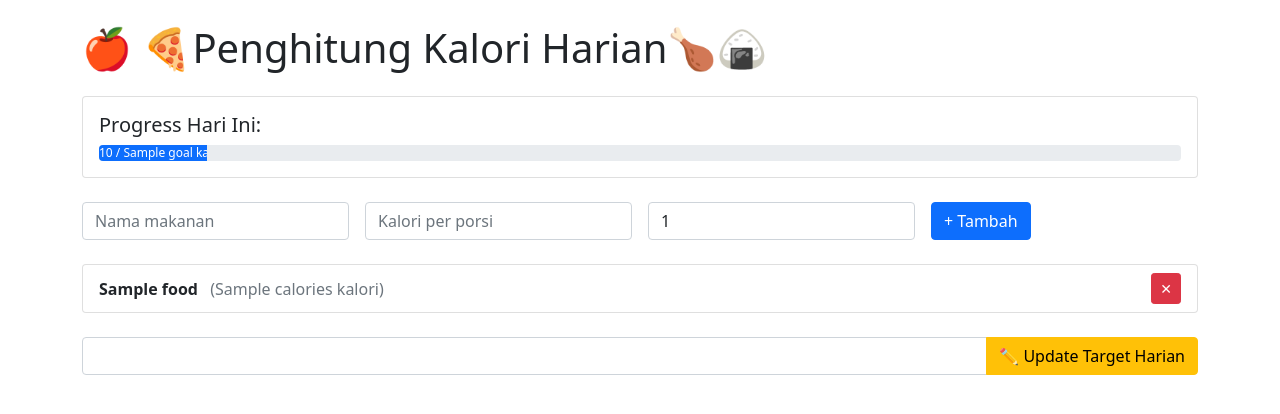
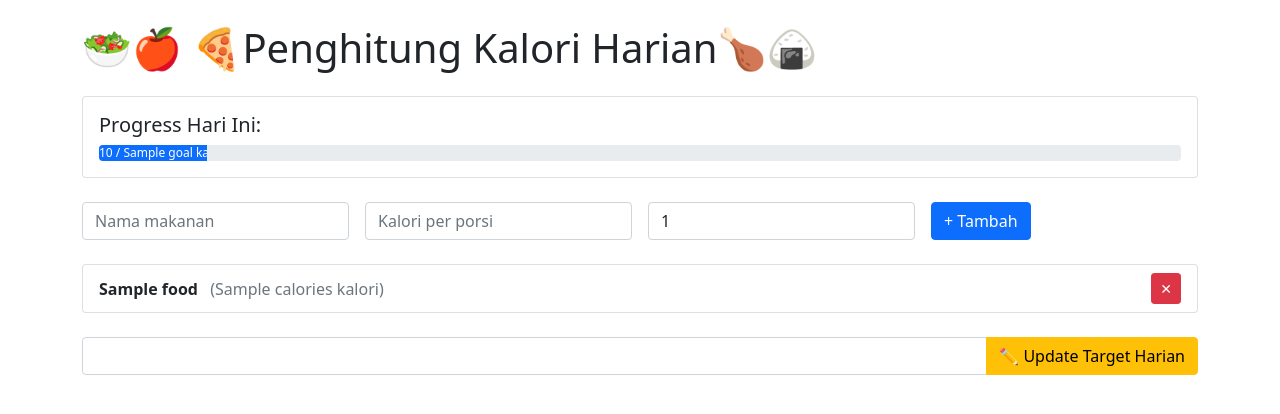
Before and after one commit to IhsanTafaquh-coder-dev/kalori-traker, a Flask app: template app/templates/index.html in a window 1280 px wide. Shown: the top 414 px of the page. Run offline with Flask 3, Linux system fonts and the light colour scheme; the template is opened without the code that fills it: most values are stand-ins (such as "Sample title", 1, 10 or a date in 2020).

Commit message:
Update code with new features

```diff
--- a/app/templates/index.html
+++ b/app/templates/index.html
@@ -5,7 +5,7 @@
     <link rel="stylesheet" href="https://cdn.jsdelivr.net/npm/bootstrap@5.1.3/dist/css/bootstrap.min.css">
 </head>
 <body class="container mt-4">
-    <h1 class="mb-4">🍎 🍕Penghitung Kalori Harian🍗🍙</h1>
+    <h1 class="mb-4"> 🥗🍎 🍕Penghitung Kalori Harian🍗🍙</h1>
 
     <!-- Progress Bar -->
     <div class="card mb-4">
```
Also changed, not shown: vercel.json, 3 other files.
